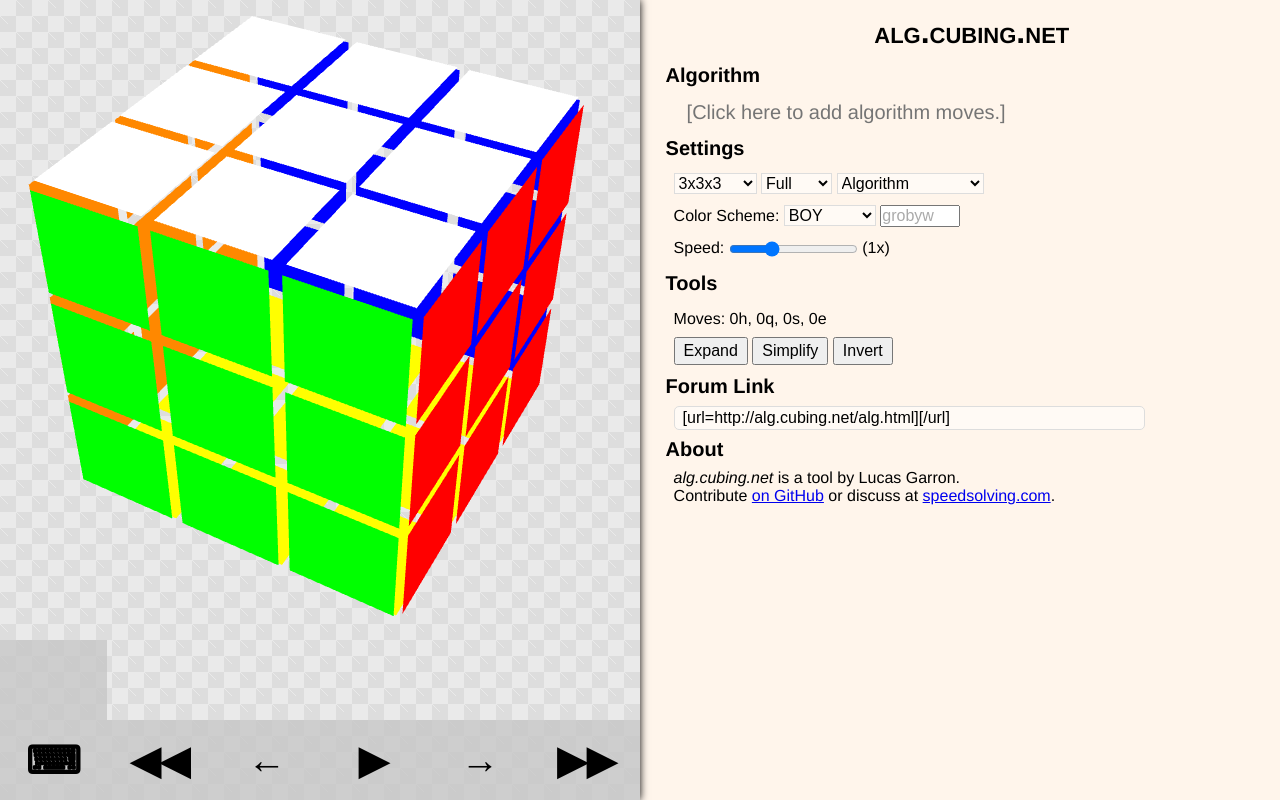
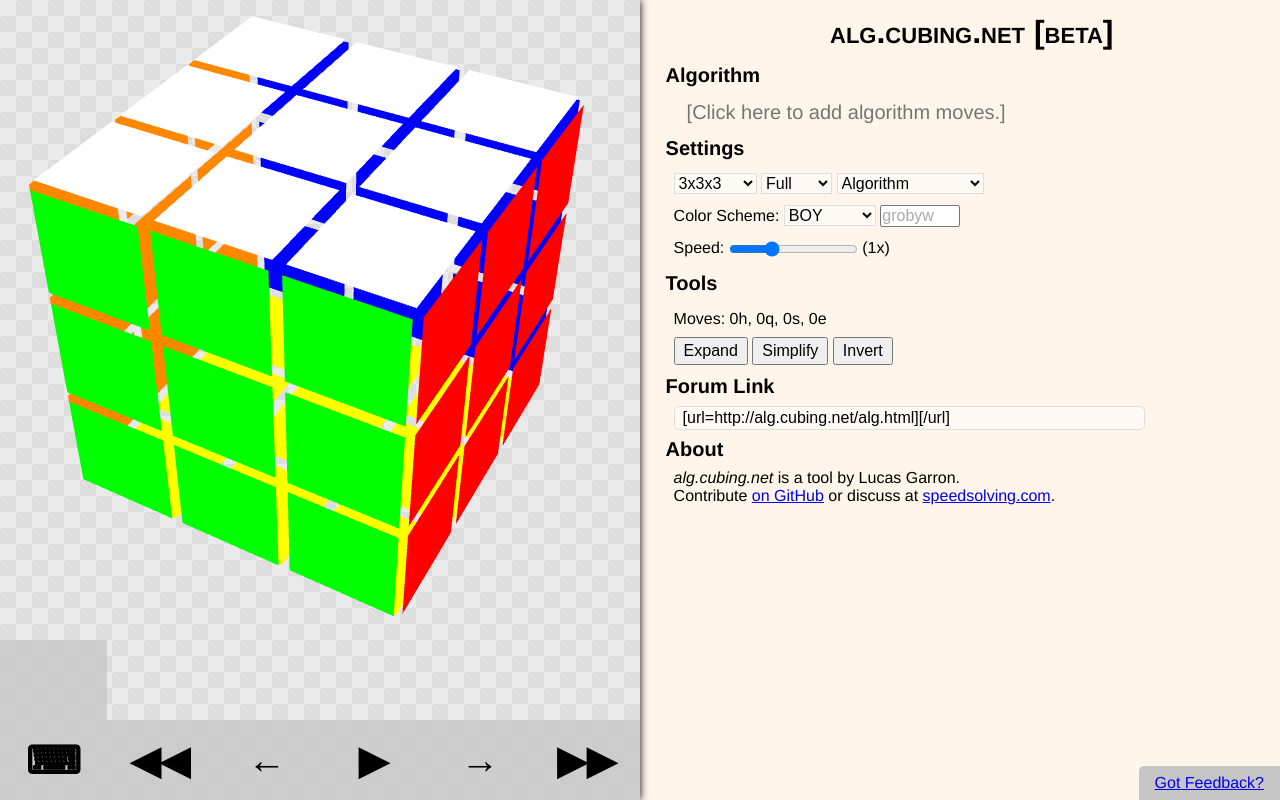
Before and after one commit to cubing/alg.cubing.net, a plain HTML site: page alg.html in a window 1280 px wide. Drawn offline with Linux system fonts and the light colour scheme.

Commit message:
[beta] label and feedback button.

```diff
--- a/alg.html
+++ b/alg.html
@@ -41,7 +41,7 @@
 
   </div><div id="info-wrapper" ng-show="view.infoPane"><div id="info">
 
-    <h1><textarea id="title" rows="{{title | num_lines}}" ng-trim="false" ng-model="title" placeholder="alg.cubing.net"></textarea>
+    <h1><textarea id="title" rows="{{title | num_lines}}" ng-trim="false" ng-model="title" placeholder="alg.cubing.net [beta]"></textarea></h1>
 
     <h2 ng-show="type.id != 'algorithm'" ng-bind="type.setup">Setup</h2>
     <textarea id="setup" ng-show="type.id != 'algorithm'" rows="{{setup | num_lines}}" ng-trim="false" class="moves" ng-model="setup" placeholder="[Click here to add {{type.setup | lowercase}} moves.]" ng-class="{'invalid': !setupValid, 'hoverHighlight': view.hightlightMoveFields}"
@@ -104,6 +104,12 @@
 
     </div>
 
+    <div id="feedback">
+    <center>
+      <a href="https://docs.google.com/forms/d/185FAYdA9MWAgZ87WjTFIMDxNLFwDlysqbL7tyRVb9C4/viewform" target="_blank">Got Feedback?</a>
+    </center>
+    </div>
+
   </div></div>
   </body>
 </html>
--- a/inc/alg.css
+++ b/inc/alg.css
@@ -19,6 +19,16 @@
   overflow-x: hidden;
   z-index: -5;
   background: rgb(255, 245, 235);
+}
+
+#feedback {
+  background: rgba(196, 196, 196, 0.95);
+  position: absolute;
+  bottom: 0;
+  right: 0;
+  margin: 0px;
+  padding: 0.5em 1em;
+  border-top-left-radius: 5px;
 }
 
 @media (max-width: 640px) and (min-height: 640px), (orientation: portrait) {
```
